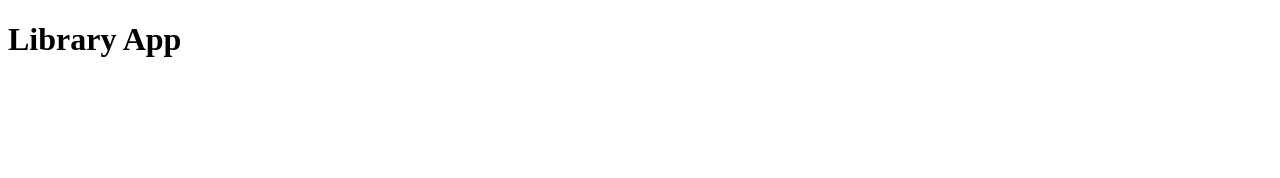
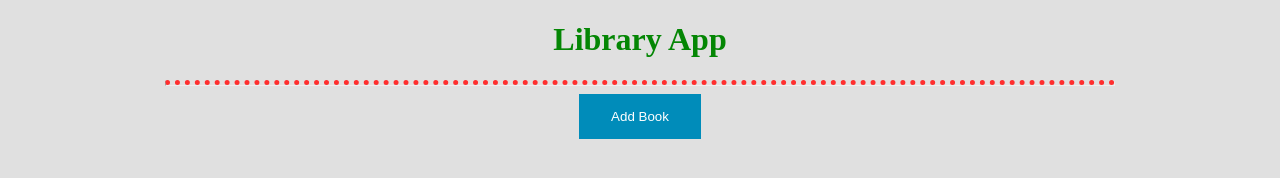
Before and after one commit to ywuhub/Full-Stack-Web-Development, a plain HTML site: page The Odin Project/Project - Library/project_library.html in a window 1280 px wide. Drawn offline with Linux system fonts and the light colour scheme.

Commit message:
Updated README and added background + button for project library

```diff
--- /dev/null
+++ b/The Odin Project/Project - Library/project_library.css
@@ -0,0 +1,26 @@
+h1 {
+    color: rgb(4, 134, 4);
+}
+
+hr {
+    width: 75%;
+    border-top: 5px dotted rgb(255, 46, 46);
+}
+
+body {
+    background-color: rgb(224, 224, 224);
+    text-align: center;
+}
+
+button {
+    border: none;
+    padding: 15px 32px;
+    text-align: center;
+    display: inline-block;
+    font-size: 16;
+}
+
+.button1 {
+    background-color: #008CBA;
+    color: white;
+}
--- a/The Odin Project/Project - Library/project_library.html
+++ b/The Odin Project/Project - Library/project_library.html
@@ -4,10 +4,13 @@
     <meta charset="UTF-8">
     <meta name="viewport" content="width=device-width, initial-scale=1.0">
     <meta http-equiv="X-UA-Compatible" content="ie=edge">
+    <link rel="stylesheet" href="project_library.css">
     <script src="project_library.js"></script>
     <title>Small Library App</title>
 </head>
 <body>
     <h1>Library App</h1>
+    <hr>
+    <button class="button1">Add Book</button>
 </body>
 </html>
```
Also changed, not shown: 1 other file.
